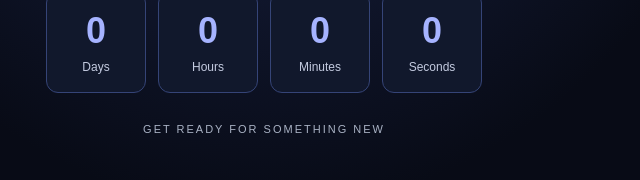
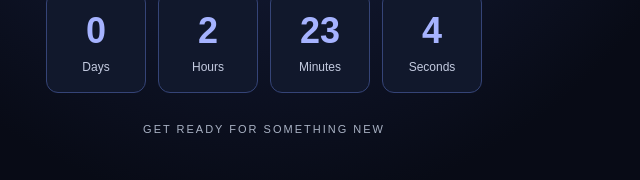
Before and after one commit to ArchiveHycrix/ArchiveHycrix.github.io, a plain HTML site: page index.html in a window 1280 px wide. Shown: the part 467-647 px from the top of the page, 376-1016 px from the left. Drawn offline with Linux system fonts and the light colour scheme.

Commit message:
Add launch.js script with defer attribute

```diff
--- a/index.html
+++ b/index.html
@@ -339,5 +339,6 @@
     <script src="js/config.js"></script>
     <script src="js/script.js"></script>
     <script src="js/projects.js"></script>
+    <script src="js/launch.js" defer></script>
 </body>
 </html>
```
